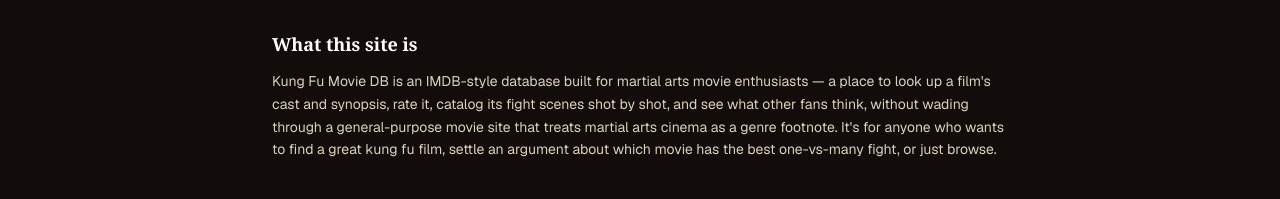
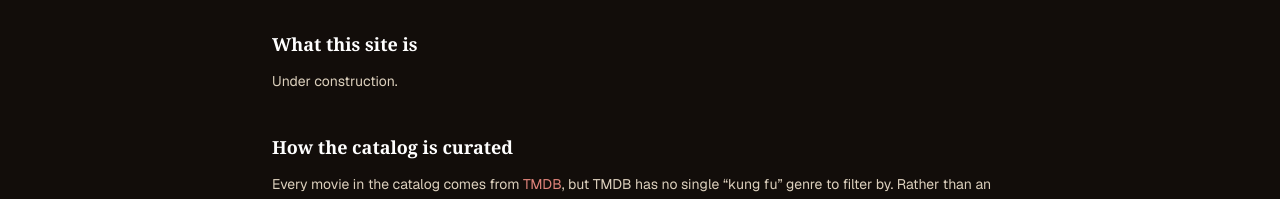
Before and after one commit to magnif1cent/stuff, a Next.js app: page /about in a window 1280 px wide. Shown: the part 133-332 px from the top of the page. Built offline with nearby package versions, Linux system fonts and the light colour scheme; no server answers.

Commit message:
Replace About page mission copy with an Under Construction placeholder
Co-Authored-By: Claude Sonnet 5 <noreply@anthropic.com>
Claude-Session: https://claude.ai/code/session_01DPC7T2QhXxQ8LkdYELEa2V

```diff
--- a/src/app/about/page.tsx
+++ b/src/app/about/page.tsx
@@ -12,13 +12,7 @@ export default function AboutPage() {
 
       <section className="mb-10">
         <h2 className="mb-3 font-serif text-lg font-semibold text-white">What this site is</h2>
-        <p className="text-sm leading-relaxed text-neutral-300">
-          Kung Fu Movie DB is an IMDB-style database built for martial arts movie enthusiasts — a place to look
-          up a film&apos;s cast and synopsis, rate it, catalog its fight scenes shot by shot, and see what other
-          fans think, without wading through a general-purpose movie site that treats martial arts cinema as a
-          genre footnote. It&apos;s for anyone who wants to find a great kung fu film, settle an argument about
-          which movie has the best one-vs-many fight, or just browse.
-        </p>
+        <p className="text-sm leading-relaxed text-neutral-300">Under construction.</p>
       </section>
 
       <section className="mb-10">
```
Also changed, not shown: 1 other file (tests, documents, lock files or other folders).
